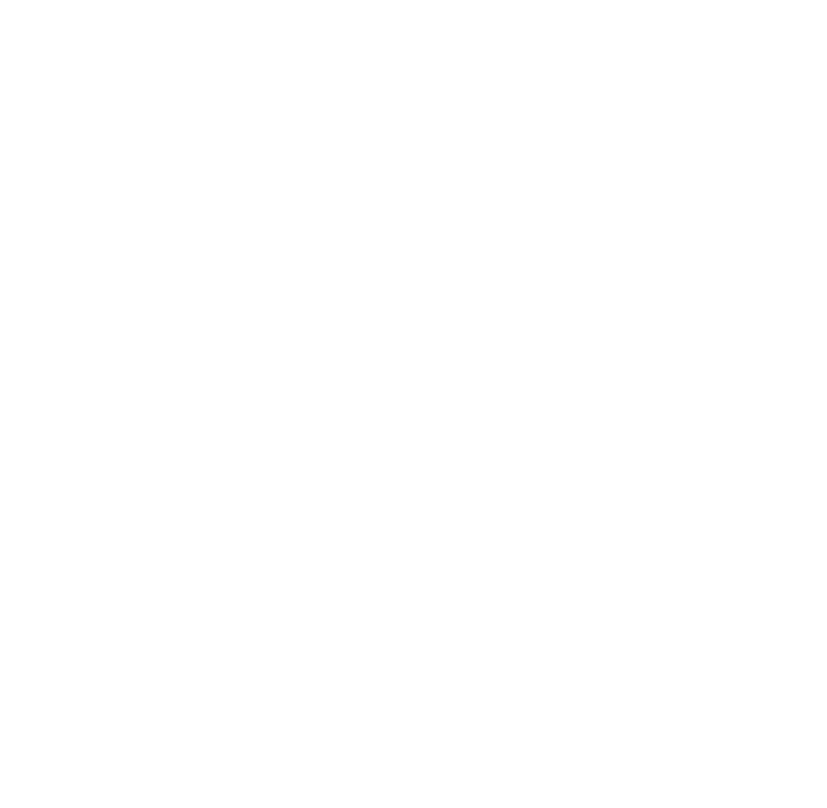
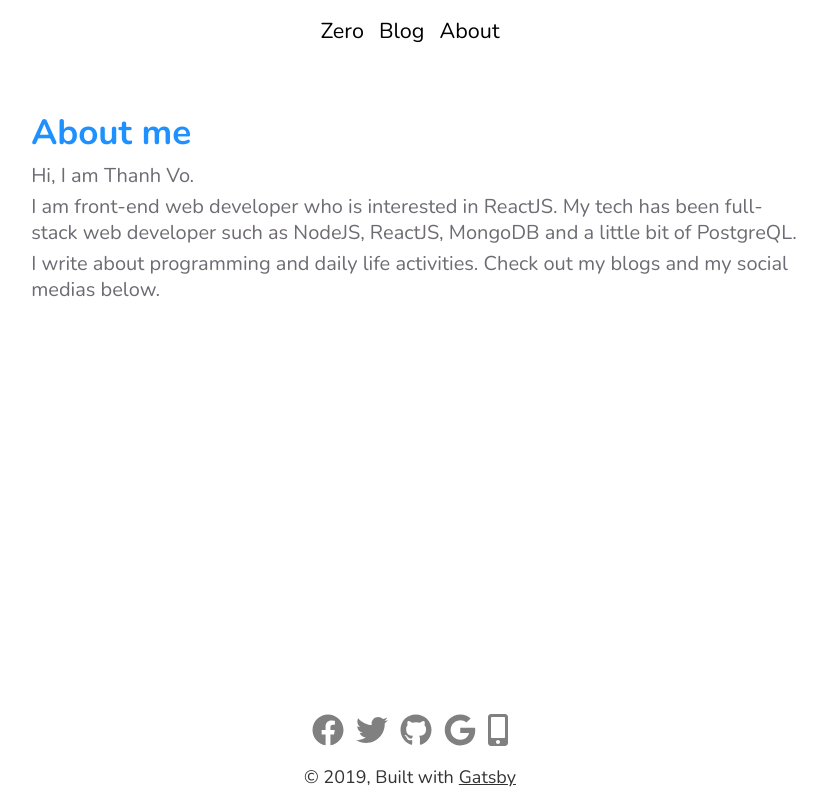
Before and after one commit to yogathanh99/zeroBlog, a Gatsby site: page /about in a window 1280 px wide. Before the commit this address had no page. Shown: the whole page, without its empty margins (230-1057 px from the left). Built offline with nearby package versions, Linux system fonts and the light colour scheme; Gatsby itself is replaced by a stand-in of ours; a small style sheet from the web is missing.

Commit message:
[ADD] Skeleton of zeroBlog

```diff
--- a/gatsby-config.js
+++ b/gatsby-config.js
@@ -1,8 +1,8 @@
 module.exports = {
   siteMetadata: {
-    title: `Julia Doe`,
+    title: `Zero`,
     description: `A minimal blog starter built with Gatsbyjs. The needed Gatsby files are included.`,
-    author: `@niklasmtj`,
+    author: `Thanh Vo`,
   },
   plugins: [
     `gatsby-plugin-react-helmet`,
@@ -26,22 +26,23 @@
     {
       resolve: `gatsby-transformer-remark`,
       options: {
-        plugins: [`gatsby-remark-reading-time`, {
-          resolve: `gatsby-remark-prismjs`,
-          options: {
-            aliases:{sh: "bash", js:"javascript"},
-            showLineNumbers: true,
-          }
-        }],
+        plugins: [
+          `gatsby-remark-reading-time`,
+          {
+            resolve: `gatsby-remark-prismjs`,
+            options: {
+              aliases: { sh: "bash", js: "javascript" },
+              showLineNumbers: true,
+            },
+          },
+        ],
       },
     },
     {
       resolve: `gatsby-plugin-netlify`,
       options: {
         headers: {
-          "/*": [
-            "Strict-Transport-Security: max-age=63072000"
-          ]
+          "/*": ["Strict-Transport-Security: max-age=63072000"],
         }, // option to add more headers. `Link` headers are transformed by the below criteria
         allPageHeaders: [], // option to add headers for all pages. `Link` headers are transformed by the below criteria
         mergeSecurityHeaders: true, // boolean to turn off the default security headers
--- a/package.json
+++ b/package.json
@@ -7,6 +7,10 @@
   "dependencies": {
     "@emotion/core": "^10.0.10",
     "@emotion/styled": "^10.0.11",
+    "@fortawesome/fontawesome-svg-core": "^1.2.24",
+    "@fortawesome/free-brands-svg-icons": "^5.11.1",
+    "@fortawesome/free-solid-svg-icons": "^5.11.1",
+    "@fortawesome/react-fontawesome": "^0.1.4",
     "gatsby": "^2.8.5",
     "gatsby-image": "^2.1.2",
     "gatsby-plugin-emotion": "^4.0.7",
--- /dev/null
+++ b/src/components/author.js
@@ -0,0 +1,116 @@
+import React from "react"
+import styled from "@emotion/styled"
+import {
+  faFacebook,
+  faTwitter,
+  faGoogle,
+  faGithub,
+} from "@fortawesome/free-brands-svg-icons"
+import { faMobileAlt } from "@fortawesome/free-solid-svg-icons"
+import { FontAwesomeIcon } from "@fortawesome/react-fontawesome"
+
+const Title = styled.h2`
+  font-size: 35px;
+  color: dodgerblue;
+  margin: 8px 0 10px 0;
+`
+
+const Paragraph = styled.p`
+  font-size: 20px;
+  color: #6e6b73;
+  font-weight: 400;
+  margin: 0;
+`
+
+const AboutMe = styled.div`
+  display: flex;
+  height: 80vh;
+`
+
+const AboutBody = styled.div`
+  padding-left: 12px;
+  display: flex;
+  flex-direction: column;
+`
+
+const Socials = styled.div`
+  padding-top: 16px;
+  display: flex;
+  height: 80vh;
+  justify-content: center;
+  align-items: flex-end;
+`
+
+const Contact = styled.a`
+  text-decoration: none;
+  color: inherit;
+  font-size: 32px;
+  margin-right: 12px;
+  color: gray;
+  &.facebook:hover {
+    color: dodgerblue;
+  }
+  &.twitter:hover {
+    color: #38a1f3;
+  }
+  &.google:hover {
+    color: tomato;
+  }
+  &.phone:hover {
+    color: #0f9d58;
+  }
+  &.github:hover {
+    color: #6e5494;
+  }
+`
+
+const Space = styled.div`
+  padding-top: 5px;
+`
+
+export default ({ data }) => (
+  <AboutMe>
+    <AboutBody>
+      <Title>About me</Title>
+      <Paragraph>
+        Hi, I am Thanh Vo.
+        <br />
+        <Space />I am front-end web developer who is interested in ReactJS. My
+        tech has been full-stack web developer such as NodeJS, ReactJS, MongoDB
+        and a little bit of PostgreQL.
+        <br />
+        <Space />I write about programming and daily life activities. Check out
+        my blogs and my social medias below.
+      </Paragraph>
+      <Socials>
+        <Contact
+          className="facebook"
+          href="https://www.facebook.com/thanhvo.apcs"
+          target="_blank"
+        >
+          <FontAwesomeIcon icon={faFacebook} />
+        </Contact>
+        <Contact
+          className="twitter"
+          href="https://twitter.com/_zero2005"
+          target="_blank"
+        >
+          <FontAwesomeIcon icon={faTwitter} />
+        </Contact>
+        <Contact
+          className="github"
+          href="https://github.com/yogathanh99"
+          target="_blank"
+        >
+          <FontAwesomeIcon icon={faGithub} />
+        </Contact>
+        <Contact className="google" href="mailto:vtthanh99@gmail.com">
+          <FontAwesomeIcon icon={faGoogle} />
+        </Contact>
+        <Contact className="phone" href="tel:0939790646">
+          <FontAwesomeIcon icon={faMobileAlt} />
+        </Contact>
+      </Socials>
+    </AboutBody>
+  </AboutMe>
+)
--- a/src/components/header.js
+++ b/src/components/header.js
@@ -10,32 +10,6 @@
 `
 
 const NavLink = styled(Link)`
-  color: black;
-  margin-left: 15px;
-  text-decoration: none;
-  display: inline-block;
-  position: relative;
-
-  ::after {
-    content: "";
-    position: absolute;
-    width: 100%;
-    transform: scaleX(0);
-    height: 2px;
-    bottom: 0;
-    left: 0;
-    background-color: rgba(0, 0, 0, 0.8);
-    transform-origin: bottom right;
-    transition: transform 0.4s cubic-bezier(0.86, 0, 0.07, 1);
-  }
-
-  :hover::after {
-    transform: scaleX(1);
-    transform-origin: bottom left;
-  }
-`
-
-const GitHubLink = styled.a`
   color: black;
   margin-left: 15px;
   text-decoration: none;
@@ -78,7 +52,7 @@
       <p>
         <HomeLink to="/">{siteTitle}</HomeLink>
         <NavLink to="/blog">Blog</NavLink>
-        <GitHubLink href="https://github.com/niklasmtj/gatsby-starter-julia">GitHub</GitHubLink>
+        <NavLink to="/about">About</NavLink>
       </p>
     </Content>
   </SiteHeader>
--- a/src/components/landing-bio.js
+++ b/src/components/landing-bio.js
@@ -32,7 +32,7 @@
       query LandingSiteTitleQuery {
         site {
           siteMetadata {
-            title
+            author
           }
         }
       }
@@ -40,8 +40,8 @@
     render={data => (
       <OuterContainer>
         <Container>
-          <NameHeader>{data.site.siteMetadata.title}</NameHeader>
-          <Description>Software Developer</Description>
+          <NameHeader>{data.site.siteMetadata.author}</NameHeader>
+          <Description>Web Developer</Description>
         </Container>
       </OuterContainer>
     )}
--- /dev/null
+++ b/src/pages/about.js
@@ -0,0 +1,25 @@
+import React from "react"
+import styled from "@emotion/styled"
+
+import Layout from "../components/layout"
+import Author from "../components/author"
+import SEO from "../components/seo"
+
+const Content = styled.div`
+  max-width: 860px;
+  padding: 1rem 1.0875rem;
+  font-size: 1.2rem;
+`
+
+const IndexPage = () => {
+  return (
+    <Layout>
+      <SEO title="About" />
+      <Content>
+        <Author />
+      </Content>
+    </Layout>
+  )
+}
+
+export default IndexPage
--- a/src/pages/index.js
+++ b/src/pages/index.js
@@ -6,7 +6,10 @@
 
 const IndexPage = () => (
   <Layout>
-    <SEO title="Home" keywords={[`gatsby`, `application`, `react`]} />
+    <SEO
+      title="Welcome to myBlog"
+      keywords={[`gatsby`, `application`, `react`]}
+    />
     <LandingBio />
   </Layout>
 )
```
Also changed, not shown: 2 other files.
